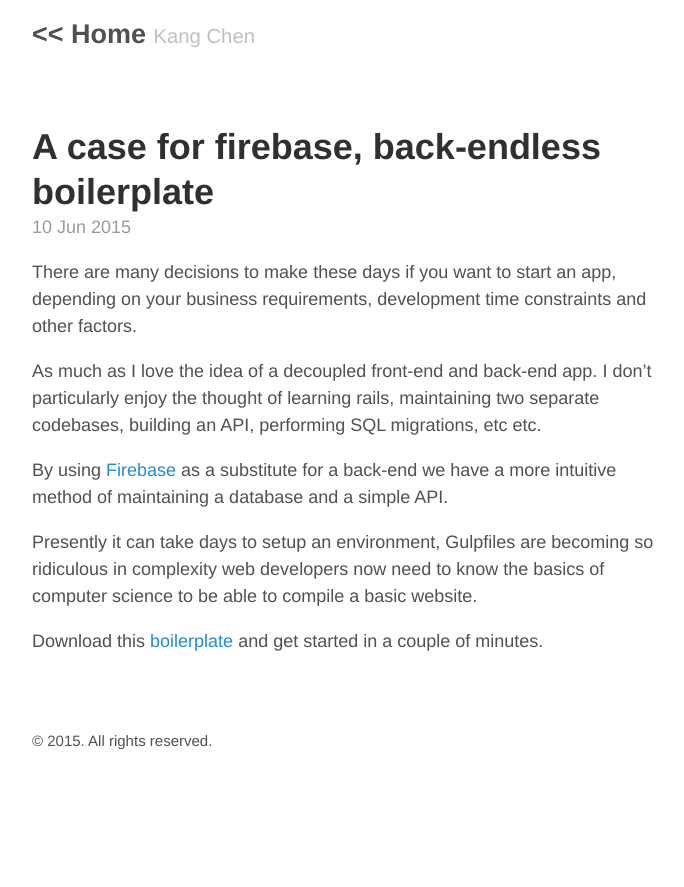
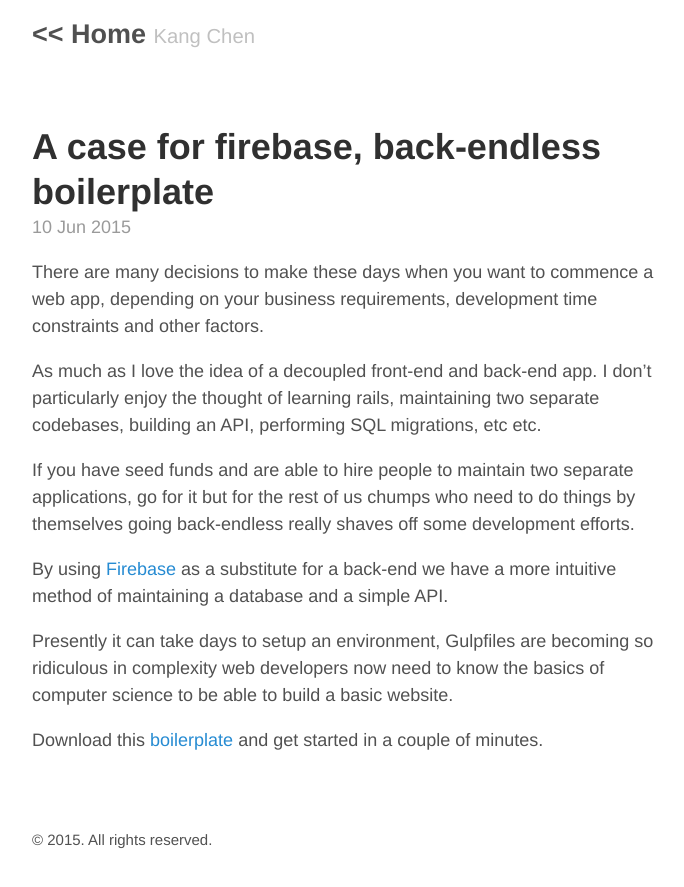
Before and after one commit to kang-chen/kang-chen.github.io, a Jekyll site: the page built from _posts/2015-06-10-react-firebase-boilerplate.md, in a window 1280 px wide. Shown: the top 887 px of the page, without its empty margins (293-977 px from the left). Built offline with Jekyll 4.4.1, drawn with Linux system fonts in a browser that asks for light colours.

Commit message:
firebase boilerplate

```diff
--- a/_posts/2015-06-10-react-firebase-boilerplate.md
+++ b/_posts/2015-06-10-react-firebase-boilerplate.md
@@ -4,12 +4,14 @@ title: A case for firebase, back-endless boilerplate
 published: true
 ---
 
-There are many decisions to make these days if you want to start an app, depending on your business requirements, development time constraints and other factors.
+There are many decisions to make these days when you want to commence a web app, depending on your business requirements, development time constraints and other factors.
 
 As much as I love the idea of a decoupled front-end and back-end app. I don't particularly enjoy the thought of learning rails, maintaining two separate codebases, building an API, performing SQL migrations, etc etc.
 
+If you have seed funds and are able to hire people to maintain two separate applications, go for it but for the rest of us chumps who need to do things by themselves going back-endless really shaves off some development efforts.
+
 By using [Firebase](https://www.firebase.com/) as a substitute for a back-end we have a more intuitive method of maintaining a database and a simple API.
 
-Presently it can take days to setup an environment, Gulpfiles are becoming so ridiculous in complexity web developers now need to know the basics of computer science to be able to compile a basic website.
+Presently it can take days to setup an environment, Gulpfiles are becoming so ridiculous in complexity web developers now need to know the basics of computer science to be able to build a basic website.
 
 Download this [boilerplate](https://github.com/kang-chen/react-firebase-gulp) and get started in a couple of minutes.
```
